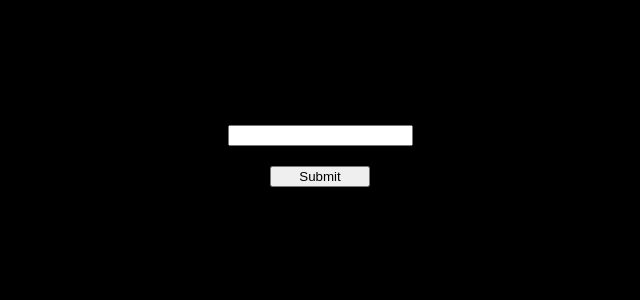
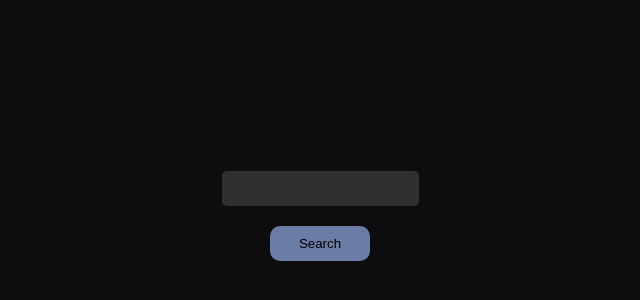
Before and after one commit to Jayden-Hutchinson/4537-Labs, a plain HTML site: page lab4/client/search.html in a window 1280 px wide. Shown: the part 244-544 px from the top of the page, without its empty margins (320-960 px from the left). Drawn offline with Linux system fonts and the light colour scheme.

Commit message:
styles and functions added

```diff
--- a/lab4/client/src/css/style.css
+++ b/lab4/client/src/css/style.css
@@ -3,9 +3,9 @@ body {
   margin: 0;
 
   font-family: sans-serif;
-    color: white;
+  color: lightgrey;
 
-    background-color: black;
+  background-color: rgb(13, 13, 15);
 }
 
 h1 {
@@ -14,6 +14,30 @@ h1 {
 
 a {
   font-size: 24px;
+}
+
+input,
+textarea {
+  font-family: sans-serif;
+  color: lightgrey;
+
+  padding: 10px;
+  background-color: rgb(48, 48, 48);
+  border-radius: 5px;
+  border: none;
+}
+
+input:focus,
+textarea:focus {
+  border: none;
+  outline: none;
+}
+
+button {
+  background-color: rgb(107, 124, 165);
+  border: none;
+  border-radius: 10px;
+  padding: 10px;
 }
 
 #root {
@@ -40,6 +64,11 @@ a {
   width: 100%;
 }
 
-#submit-button {
+#store-button,
+#search-button {
   width: 100px;
 }
+
+#definition {
+  height: 50px;
+}
--- a/lab4/client/src/js/search/search.js
+++ b/lab4/client/src/js/search/search.js
@@ -1,43 +1,40 @@
-import { ID, EVENT } from "../util/constants.js";
+import { ID, EVENT, ELEMENT } from "../util/constants.js";
 import SearchForm from "./searchForm.js";
 import ClientApi from "../api/clientApi.js";
+import { MESSAGE } from "../../lang/en/user.js";
 
 class Search {
   run() {
     this.root = document.getElementById(ID.ROOT);
     this.searchForm = new SearchForm();
 
-    this.definitionDiv = document.createElement('div');
-    this.definitionDiv.id = 'definition';
+    this.definition = document.createElement(ELEMENT.DIV);
+    this.definition.id = ID.DEFINITION;
 
     this.searchForm.element.addEventListener(EVENT.SUBMIT, async (event) => {
       event.preventDefault();
       this.handleSubmit();
     });
 
+    this.root.appendChild(this.definition);
     this.root.appendChild(this.searchForm.element);
-    this.root.appendChild(this.definitionDiv);
   }
 
   async handleSubmit() {
-    const definition = document.getElementById("definition");
-    const word = this.searchForm.input.value.trim();
-
+    const word = this.searchForm.getInputValue();
     try {
       const res = await ClientApi.search(word);
-      console.log('Search result:', res);
+
+      console.log("Search result:", res);
 
       if (res && res.definition) {
-        definition.innerText = res.definition;
-      } else {
-        definition.innerText = "Definition not found";
+        this.searchForm.displayMessage(res.definition);
       }
     } catch (error) {
-      console.error('Search error:', error);
-      definition.innerText = "Item not found";
+      console.error("Search error:", error);
+      this.searchForm.displayMessage(MESSAGE.SEARCH.DEFINITION_NOT_FOUND);
     }
   }
-
 }
 
 new Search().run();
--- a/lab4/client/src/js/search/searchForm.js
+++ b/lab4/client/src/js/search/searchForm.js
@@ -6,17 +6,27 @@ class SearchForm {
     this.element = document.createElement(ELEMENT.FORM);
     this.element.id = ID.SEARCH_FORM;
 
-    this.input = document.createElement(ELEMENT.INPUT);
-    this.input.id = ID.SEARCH_INPUT;
-    this.input.type = TYPE.TEXT;
+    this.wordInput = document.createElement(ELEMENT.INPUT);
+    this.wordInput.id = ID.SEARCH_INPUT;
+    this.wordInput.type = TYPE.TEXT;
 
-    this.submitButton = document.createElement(ELEMENT.BUTTON);
-    this.submitButton.id = ID.SUBMIT_BUTTON;
-    this.submitButton.textContent = TEXT_CONTENT.SUBMIT_BUTTON;
-    this.submitButton.type = TYPE.SUBMIT;
+    this.searchButton = document.createElement(ELEMENT.BUTTON);
+    this.searchButton.id = ID.SEARCH_BUTTON;
+    this.searchButton.textContent = TEXT_CONTENT.SEARCH_BUTTON;
+    this.searchButton.type = TYPE.SUBMIT;
 
-    this.element.appendChild(this.input);
-    this.element.appendChild(this.submitButton);
+    this.message = document.createElement(ELEMENT.DIV);
+
+    this.element.appendChild(this.message);
+    this.element.appendChild(this.wordInput);
+    this.element.appendChild(this.searchButton);
+  }
+  displayMessage(message) {
+    this.message.innerText = message;
+  }
+
+  getInputValue() {
+    return this.wordInput.value.trim();
   }
 }
 
--- a/lab4/client/src/js/util/constants.js
+++ b/lab4/client/src/js/util/constants.js
@@ -1,14 +1,25 @@
 export const PARAM = {
-  WORD: "word"
-}
+  WORD: "word",
+};
+
+export const PLACEHOLDER = {
+  WORD: "Word",
+  DEFINITION: "Definition",
+};
+
 export const ID = {
   ROOT: "root",
+
   SEARCH_FORM: "search-form",
   SEARCH_INPUT: "search-input",
+  SEARCH_BUTTON: "search-button",
+
   STORE_FORM: "store-form",
   STORE_WORD_INPUT: "store-word-input",
   STORE_DEFINITION_INPUT: "store-definition-input",
-  SUBMIT_BUTTON: "submit-button",
+  STORE_BUTTON: "store-button",
+
+  DEFINITION: "definition",
 };
 
 export const CLASS_NAME = {};
--- a/lab4/client/src/lang/en/user.js
+++ b/lab4/client/src/lang/en/user.js
@@ -1,6 +1,14 @@
 export const TEXT_CONTENT = {
-  SUBMIT_BUTTON: "Submit",
+  SEARCH_BUTTON: "Search",
   SEARCH_LINK: "Search",
   STORE_LINK: "Store",
+  STORE_BUTTON: "Store",
   HEADER: "Dictionary",
 };
+
+export const MESSAGE = {
+  SEARCH: {
+    DEFINITION_NOT_FOUND: "Definition not found",
+  },
+  STORE: {},
+};
--- a/lab4/server/server.js
+++ b/lab4/server/server.js
@@ -51,7 +51,11 @@ const server = http.createServer((req, res) => {
         if (word && definition) {
           items.push({ word, definition });
           res.writeHead(200, { "Content-Type": "text/plain" });
-          res.end(`Item "${word}" added successfully.`);
+          res.end(
+            `Successfully Stored.
+             Word: ${word}
+             Definition: ${definition}`
+          );
         } else {
           res.writeHead(400, { "Content-Type": "text/plain" });
           res.end("Word and definition parameters are required.");
```
Also changed, not shown: lab4/client/src/js/store/store.js (+4 -5 lines), lab4/client/src/js/store/storeForm.js (+21 -6 lines). Lines whose indentation alone changed are shown as unchanged.
